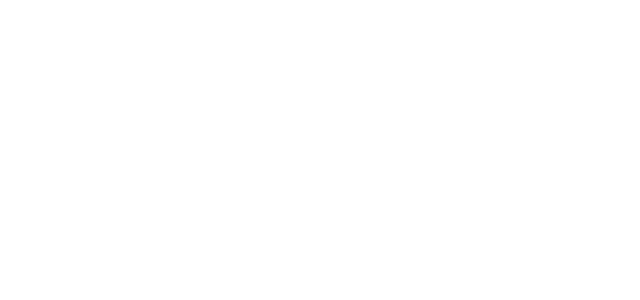
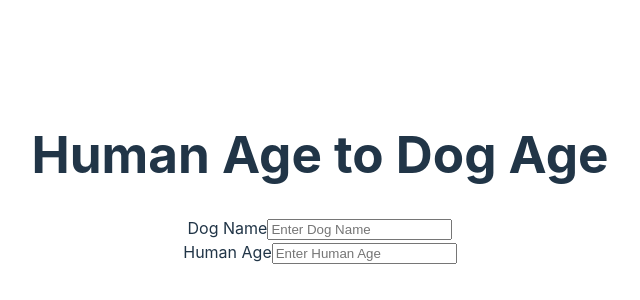
Before and after one commit to izzyhymas/human-age-to-dog-age, a React (Vite) app: page / in a window 1280 px wide. Shown: the part 222-522 px from the top of the page, without its empty margins (320-960 px from the left). Built offline with nearby package versions, Linux system fonts and the light colour scheme.

Commit message:
Add useState and form

```diff
--- a/src/App.tsx
+++ b/src/App.tsx
@@ -1,11 +1,17 @@
-import './App.css'
+import "./App.css";
+import Calculator from "./Calculator";
 
 function App() {
-
   return (
     <>
+      <header>
+        <h1>Human Age to Dog Age</h1>
+      </header>
+      <main>
+        <Calculator />
+      </main>
     </>
-  )
+  );
 }
 
-export default App
+export default App;
--- /dev/null
+++ b/src/Calculator.tsx
@@ -0,0 +1,51 @@
+import React, { useState } from "react";
+
+const Calculator: React.FC = () => {
+  const [dogName, setDogName] = useState("");
+  const [humanAge, setHumanAge] = useState<number | string>("");
+
+  const isNumber = (num: string): boolean => /^\d+$/.test(num);
+
+  const handleAgeChange = (
+    event: React.ChangeEvent<HTMLInputElement>
+  ): void => {
+    const newAge = event.target.value;
+
+    if (newAge === "") {
+      setHumanAge("");
+    } else if (isNumber(newAge)) {
+      setHumanAge(Number(newAge));
+    }
+  };
+
+  return (
+    <>
+      <form>
+        <div>
+          <label htmlFor="name">Dog Name</label>
+          <input
+            type="text"
+            id="dog-name"
+            value={dogName}
+            placeholder="Enter Dog Name"
+            onChange={(event: React.ChangeEvent<HTMLInputElement>): void =>
+              setDogName(event.target.value)
+            }
+          ></input>
+        </div>
+        <div>
+          <label htmlFor="age">Human Age</label>
+          <input
+            type="number"
+            id="human-age"
+            value={humanAge}
+            placeholder="Enter Human Age"
+            onChange={handleAgeChange}
+          ></input>
+        </div>
+      </form>
+    </>
+  );
+};
+
+export default Calculator;
```
